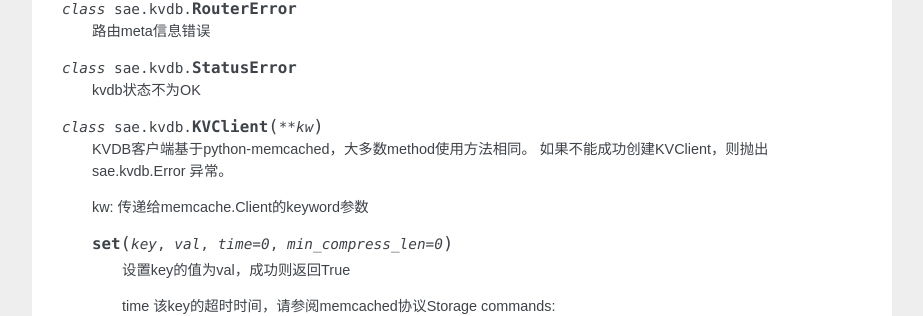
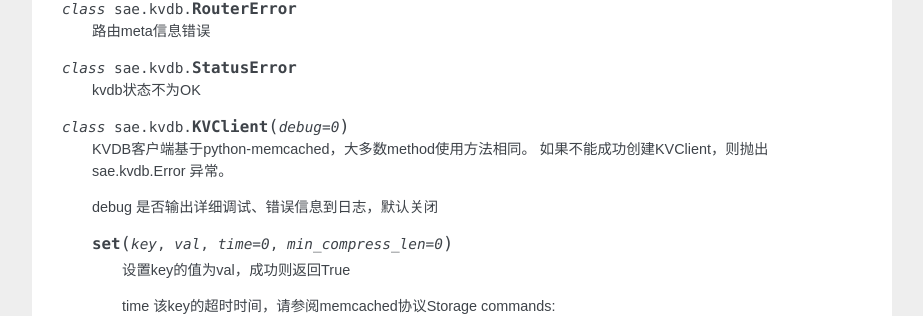
Before and after one commit to sinacloud/sae-python-dev-guide, a Sphinx documentation site: the page built from docs/service.rst, in a window 1280 px wide and 900 px high, scrolled down 7426 px. Shown: the part 141-457 px from the top of the window, without its empty margins (198-1121 px from the left). Built offline with Sphinx 7.4.7, drawn with Linux system fonts in a browser that asks for light colours.

Commit message:
Add howto turn on kvdb debug switch

```diff
--- a/docs/service.rst
+++ b/docs/service.rst
@@ -464,13 +464,13 @@ kvdb服务使用前需要在 `管理面板`_ 中启用，不再使用时可以
 
     kvdb状态不为OK
 
-..  py:class:: KVClient(**kw)
+..  py:class:: KVClient(debug=0)
     :module: sae.kvdb
 
     KVDB客户端基于python-memcached，大多数method使用方法相同。
     如果不能成功创建KVClient，则抛出 sae.kvdb.Error 异常。
 
-    kw: 传递给memcache.Client的keyword参数
+    debug 是否输出详细调试、错误信息到日志，默认关闭
 
     .. py:method:: set(key, val, time=0, min_compress_len=0)
 
```
